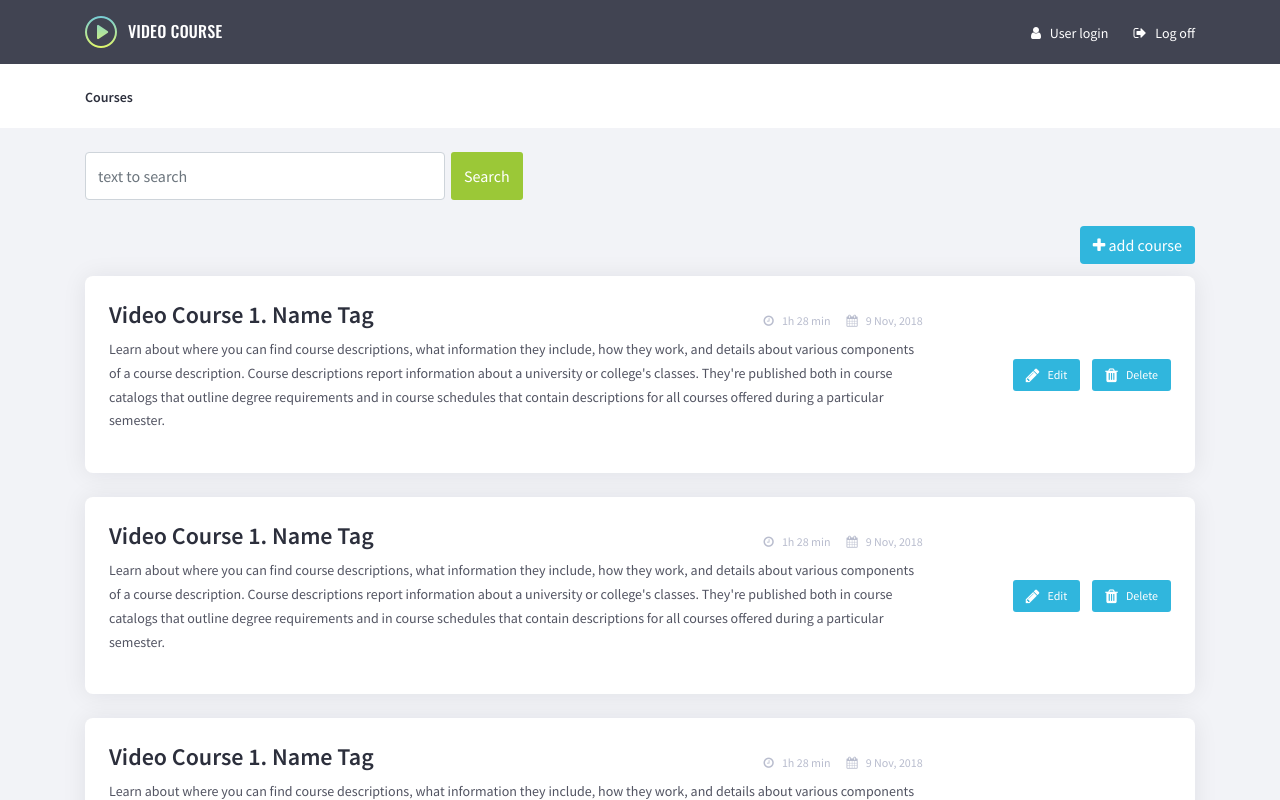
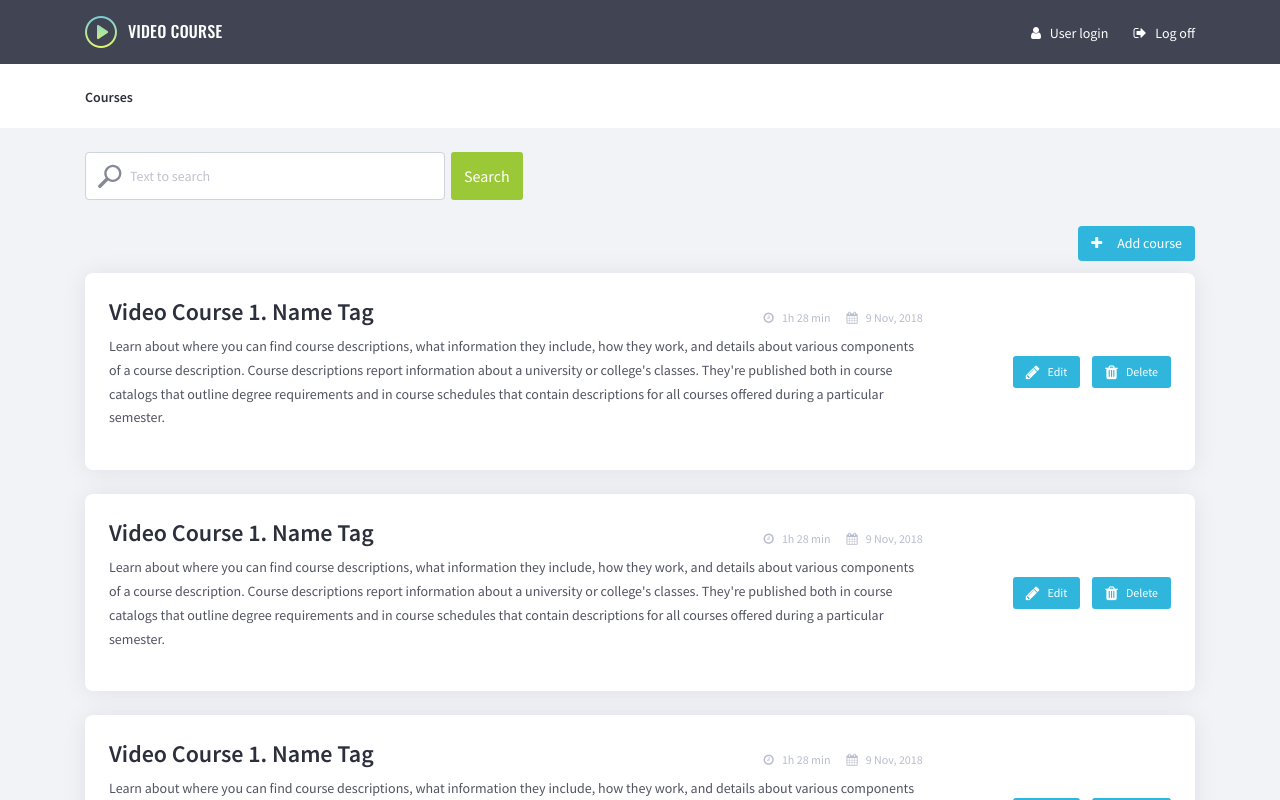
Before and after one commit to LaStudoAngular/angular-epam-learning-app, an Angular app: page / in a window 1280 px wide. Shown: the top 800 px of the page. Built offline with nearby package versions, Linux system fonts and the light colour scheme.

Commit message:
fix: add styles for form buttons and input

```diff
--- a/src/app/components/courses/courses.component.html
+++ b/src/app/components/courses/courses.component.html
@@ -2,14 +2,14 @@
   <header class="header">
     <div class="band">
       <form class="d-flex">
-        <input class="input form-control" type="text" placeholder="text to search">
+        <input class="input form-control" type="text" placeholder="Text to search">
         <button class="submit btn" type="submit">search</button>
       </form>
     </div>
     <div class="band band--right">
       <button class="button btn" type="button">
         <i class="fa fa-plus"></i>
-        add course
+        Add course
       </button>
     </div>
   </header>
--- a/src/app/components/courses/courses.component.scss
+++ b/src/app/components/courses/courses.component.scss
@@ -1,5 +1,12 @@
 $soft-blue: #577ce6;
 $pale-grey: #f2f3f7;
+$sick-green: #9bc837;
+$dark-sky-blue: #30b6dd;
+
+::placeholder {
+  color: #c0c3ce;
+  font-size: 14px;
+}
 
 :host {
   display: block;
@@ -23,19 +30,45 @@ $pale-grey: #f2f3f7;
 .input {
   width: 360px;
   height: 48px;
+  padding-left: 44px;
   margin-right: 6px;
+  background-image: url('../../../assets/images/ic-search.svg');
+  background-repeat: no-repeat;
+  background-size: 24px;
+  background-position: 12px 50%;
+  color: #c0c3ce;
+  font-size: 14px;
+}
+
+.input-container {
+  display: flex;
 }
 
 .submit {
   border-radius: 3px;
-  background-color: #9bc837;
+  background-color: $sick-green;
   color: white;
   text-transform: capitalize;
+  transition: background-color .2s ease-in-out;
+
+  &:hover {
+    background-color: darken($sick-green, 10%);
+  }
 }
 
 .button {
-  background-color: #30b6dd;
+  background-color: $dark-sky-blue;
   color: white;
+  font-size: 14px;
+  transition: background-color .2s ease-in-out;
+
+  & > .fa {
+    margin-right: 12px;
+  }
+
+  &:hover {
+    background-color: darken($dark-sky-blue, 10%);
+  }
 }
 
 .more {
```
Also changed, not shown: src/assets/images/ic-search.svg (added).
